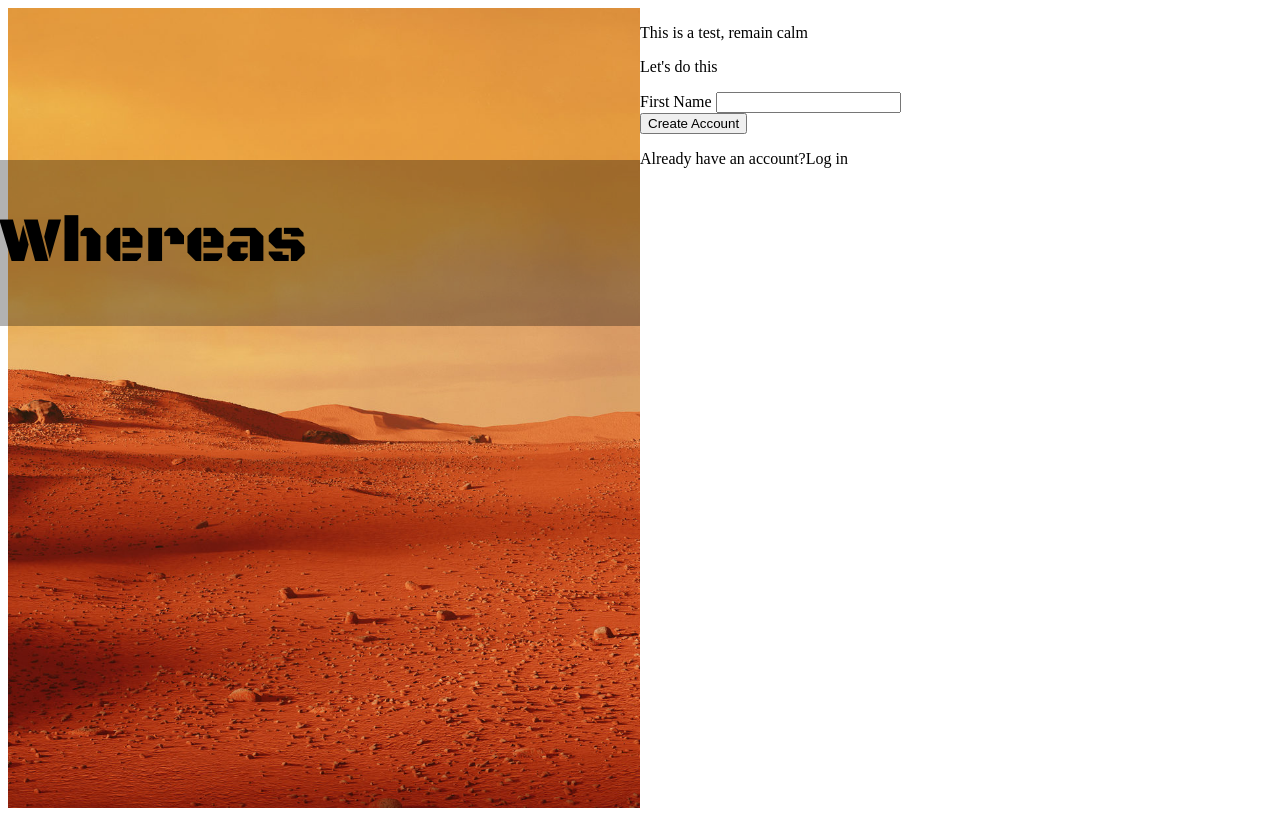
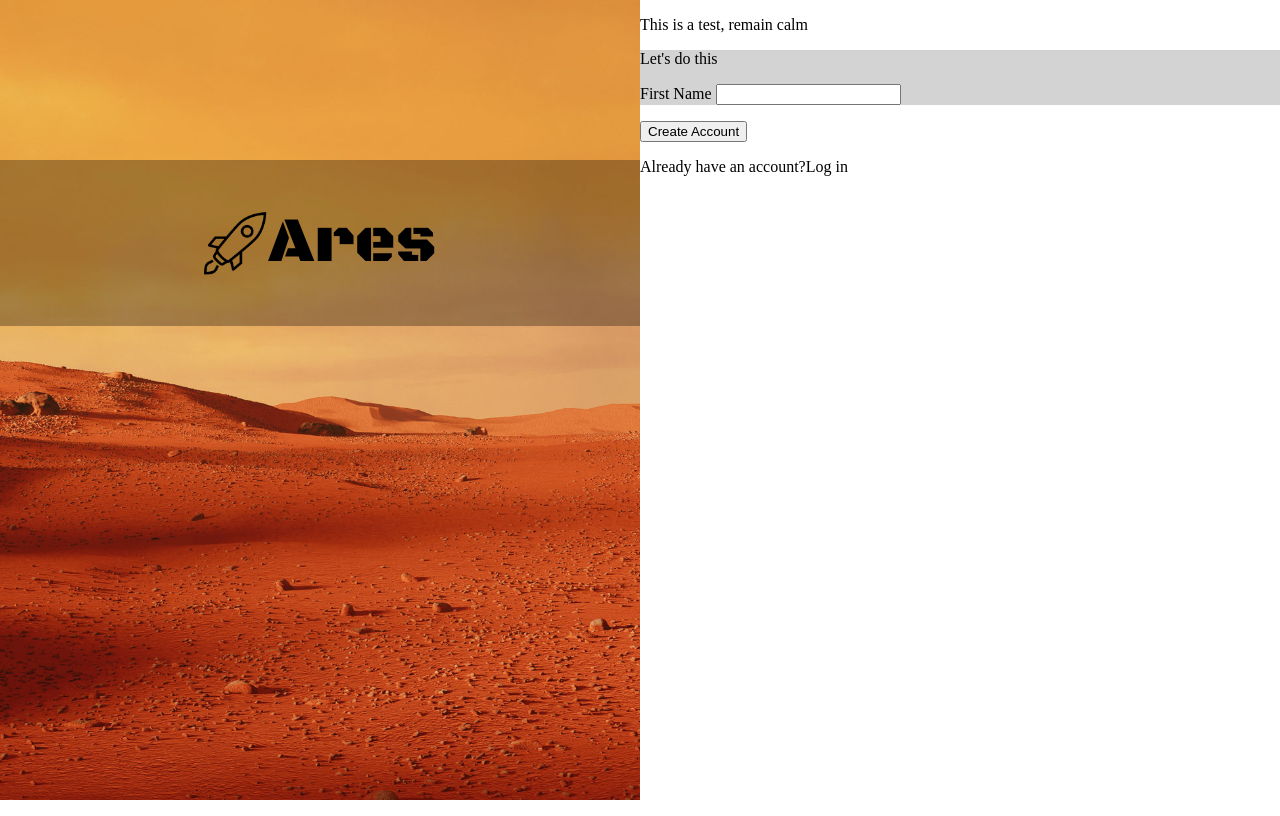
Before and after one commit to Dan-Monolith/odin-signup, a plain HTML site: page index.html in a window 1280 px wide. Drawn offline with Linux system fonts and the light colour scheme.

Commit message:
add stuff

```diff
--- a/index.html
+++ b/index.html
@@ -13,7 +13,8 @@
     <div id="img-block">
         <div id="background"></div>
         <div id="banner">
-            <h1>Whereas</h1>
+            <img src="images/rocket.png" alt="a rocket" id="logo">
+            <h1>Ares</h1>
         </div>
     </div>
 
--- a/style.css
+++ b/style.css
@@ -1,5 +1,6 @@
 body {
     display: flex;
+    margin: 0em;
 }
 
 #img-block{
@@ -21,12 +22,20 @@ body {
 
 }
 
+
 #banner {
+    display: flex;
     position: absolute;
     left: 0em;
     top: 10em;
     background-color: rgb(0, 0 , 0, 0.3);
     width: max(50vw);
+    justify-content: center;
+    align-items: center;
+}
+
+#logo {
+    max-height: 8vh;
 }
 
 h1 {
@@ -36,3 +45,9 @@ h1 {
     font-weight: 400;
 
 }
+
+#form-bar {
+    background-color: lightgrey;
+    margin-top:1em;
+    margin-bottom: 1em;
+}
```
Also changed, not shown: images/rocket.png (added), sign-up-form.png (added).
